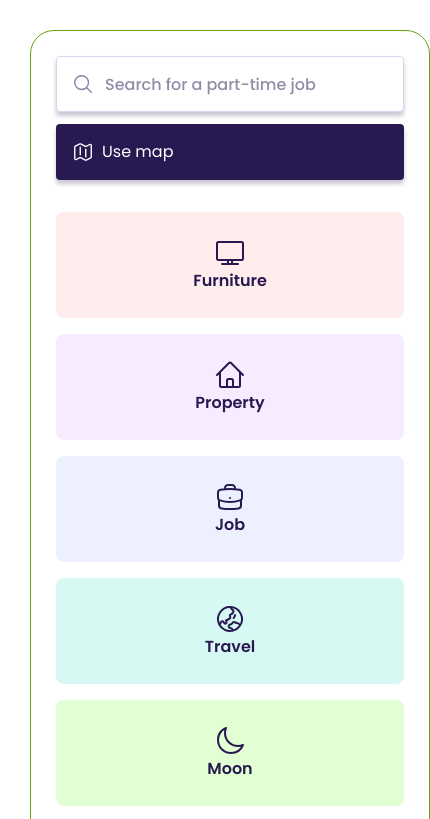
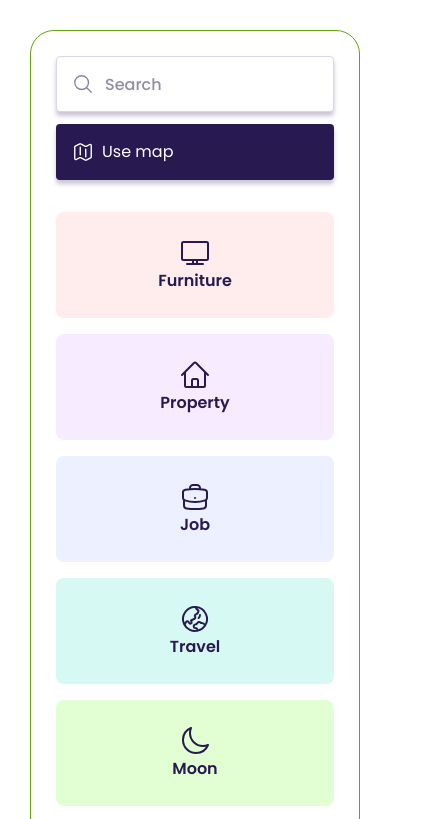
Before and after one commit to Terezie-Mazacova/tailwind-Search, a website: page index.html in a window 390 px wide. Shown: the top 819 px of the page, 430 px wide, since content can reach past the window. Drawn offline with Linux system fonts and the light colour scheme.

Commit message:
final final version

```diff
--- a/index.html
+++ b/index.html
@@ -12,15 +12,15 @@
     <title>Search</title>
 </head>
 <body class="">
-    <section class="flex lg:justify-center lg:items-center lg:h-screen">
-        <div class="border border-lime-600 rounded-3xl font-poppins lg:p-[72px] md:p-[25px] md:m-[30px]  max-w-1440 mx-auto">
-            <div class="flex gap-3 mb-8 md:flex-col">
-                <div class="relative">
+    <section class="flex justify-center lg:items-center lg:h-screen">
+        <div class="border border-lime-600 rounded-3xl font-poppins lg:p-[72px] md:p-[25px] md:m-[30px] md:w-full max-w-1440 mx-auto">
+            <div class="flex gap-3 mb-8 md:flex-col justify-between">
+                <div class="relative w-full">
                     <svg xmlns="http://www.w3.org/2000/svg" fill="none" viewBox="0 0 24 24" stroke-width="1.5" stroke="currentColor" class="absolute w-[22px] h-[22px] top-[17px] left-4 text-indigo opacity-[54%]">
                         <path stroke-linecap="round" stroke-linejoin="round" d="m21 21-5.197-5.197m0 0A7.5 7.5 0 1 0 5.196 5.196a7.5 7.5 0 0 0 10.607 10.607Z" />
                     </svg>
 
-                    <input class="w-[348px] h-[56px] border rounded-[4px] border-lavender-gray pl-12 placeholder:text-base placeholder:font-medium placeholder:text-indigo placeholder:opacity-50 shadow-custom-shadow outline-none" placeholder="Search for a part-time job">
+                    <input class="w-full h-[56px] border rounded-[4px] border-lavender-gray pl-12 placeholder:text-base placeholder:font-medium placeholder:text-indigo placeholder:opacity-50 shadow-custom-shadow outline-none" placeholder="Search">
                 </div>
 
                 <a href="#" class="flex items-center h-[56px] bg-indigo text-white p-4 gap-2 rounded-[4px] shadow-custom-shadow">
```
Also changed, not shown: src/output.css.
